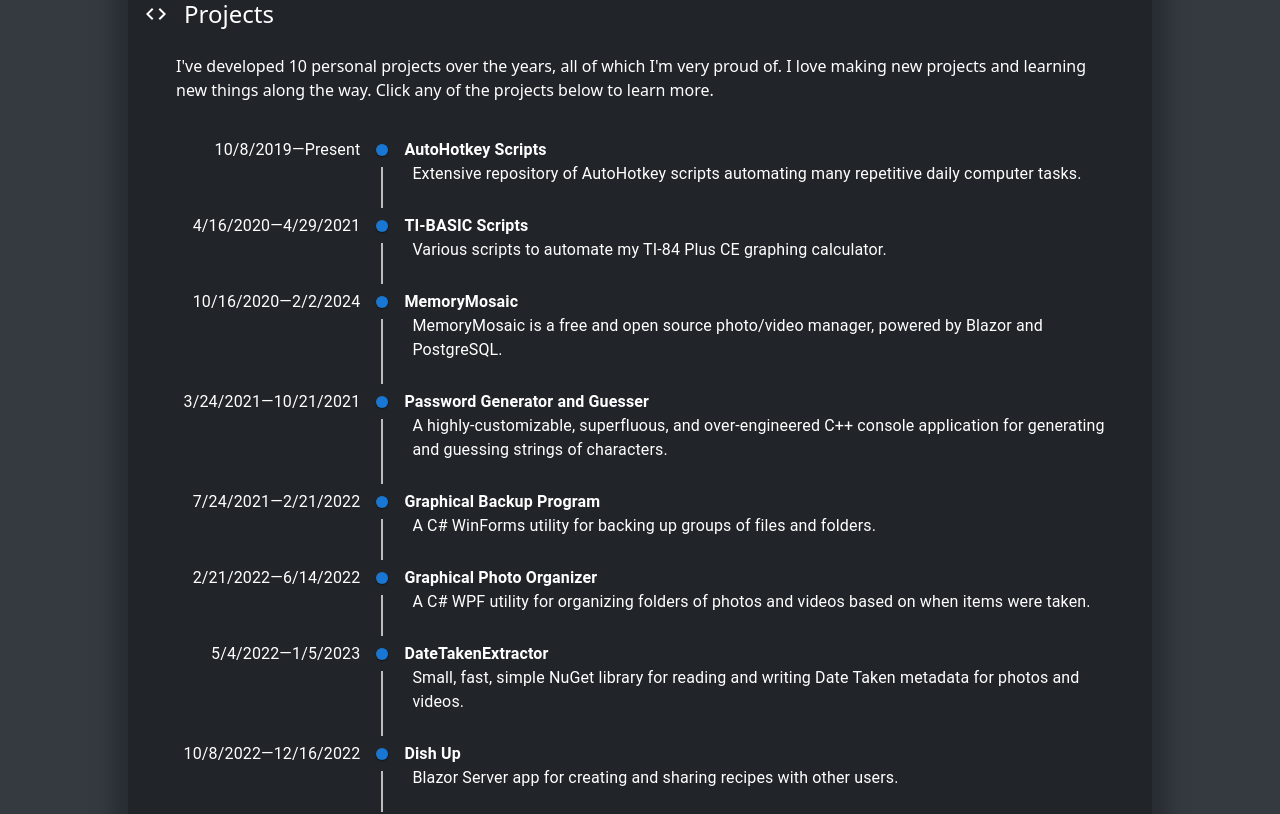
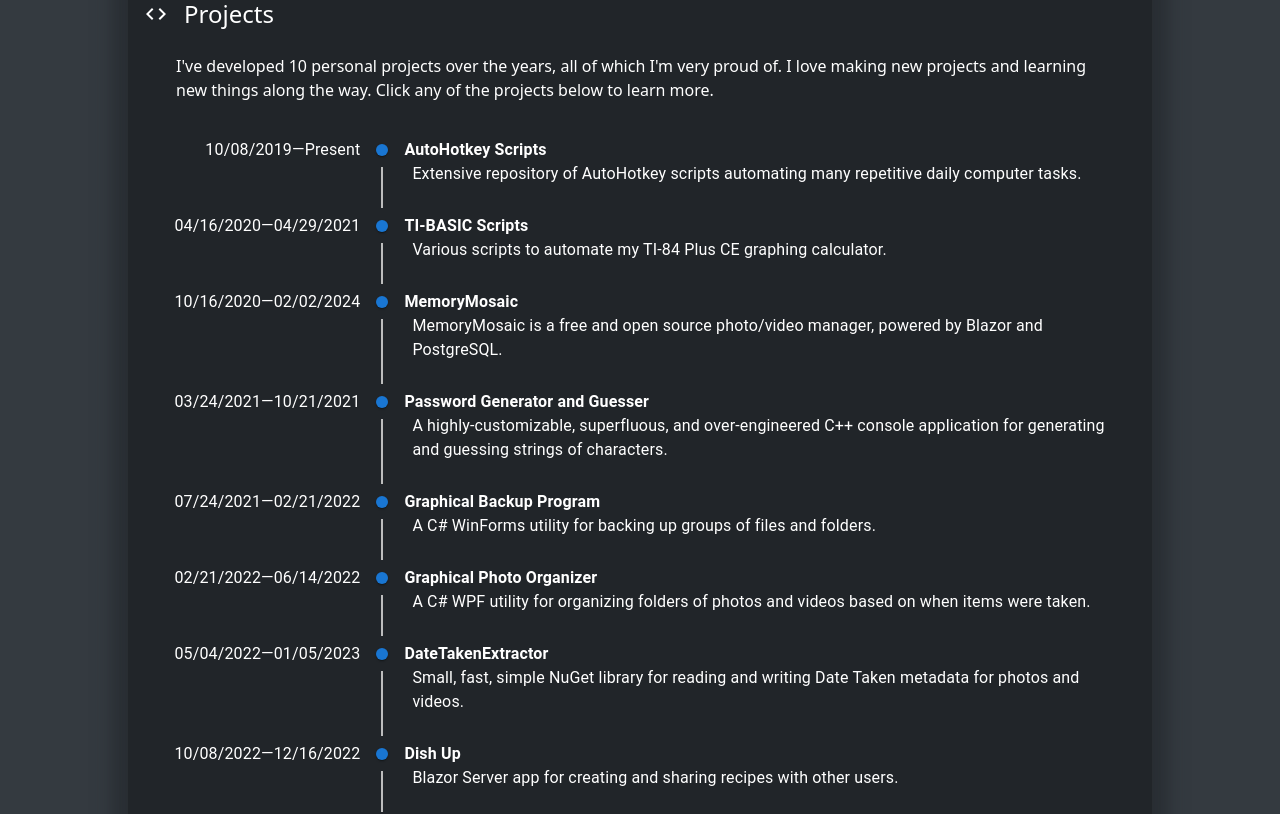
Before and after one commit to ellman12/Portfolio-New, a React (Vite) app: page / in a window 1280 px wide. Shown: the part 1720-2534 px from the top of the page. Built offline with nearby package versions, Linux system fonts and the light colour scheme.

Commit message:
Fix sizing and spacing of timeline and sections

```diff
--- a/src/components/Sections/Projects/ProjectDisplay.tsx
+++ b/src/components/Sections/Projects/ProjectDisplay.tsx
@@ -13,12 +13,18 @@ interface Props {
 const ProjectDisplay: FC<Props> = ({project, lastItem}) => {
     const [expanded, setExpanded] = useState(false);
 
+    const dateOptions: Intl.DateTimeFormatOptions = {
+        day: "2-digit",
+        month: "2-digit",
+        year: "numeric"
+    };
+
     return (
         <div onClick={() => setExpanded(!expanded)}>
             <ScrollOnceAnimation>
-                {!expanded && <SectionTimelineItem startDate={project.startDate.toLocaleDateString()} endDate={project.endDate?.toLocaleDateString() ?? "Present"} title={project.name} color="primary" lastItem={lastItem} expanded={expanded}>
+                {!expanded && <SectionTimelineItem startDate={project.startDate.toLocaleDateString(undefined, dateOptions)} endDate={project.endDate?.toLocaleDateString(undefined, dateOptions) ?? "Present"} title={project.name} color="primary" lastItem={lastItem} expanded={expanded}>
 					<div className={`flex flex-col gap-4`}>
-						<div dangerouslySetInnerHTML={{__html: project.briefDesc}}/>
+						<div className="text-sm md:text-base" dangerouslySetInnerHTML={{__html: project.briefDesc}}/>
 					</div>
 				</SectionTimelineItem>}
             </ScrollOnceAnimation>
--- a/src/components/Sections/Section.tsx
+++ b/src/components/Sections/Section.tsx
@@ -9,7 +9,7 @@ interface Props {
 
 const Section: FC<Props> = ({icon, title, children}) => {
     return (
-        <section id={title.toLowerCase().replace(' ', '-')} className="border-t-2 border-white px-4 pt-4 pb-8 flex flex-col">
+        <section id={title.toLowerCase().replace(' ', '-')} className="border-t-2 border-white px-1 md:px-2 lg:px-4 pt-4 pb-8 flex flex-col">
             <div className="flex flex-row items-center gap-4 mb-6">
                 {icon}
                 <H2>{title}</H2>
--- a/src/components/Timeline/SectionTimelineItem.tsx
+++ b/src/components/Timeline/SectionTimelineItem.tsx
@@ -16,7 +16,7 @@ const SectionTimelineItem: FC<Props> = ({startDate, endDate, title, expanded = f
     return (
         <TimelineItem className={`${expanded ? "my-4" : ""}`}>
             {!expanded && <TimelineOppositeContent>
-				<div className="inline-flex flex-row items-center flex-wrap sm:flex-nowrap">
+				<div className="inline-flex flex-row justify-end md:items-center flex-wrap md:flex-nowrap text-xs lg:text-base">
 					<span className="text-nowrap">{startDate}—</span>
 					<span className="text-nowrap">{endDate}</span>
 				</div>
@@ -27,9 +27,9 @@ const SectionTimelineItem: FC<Props> = ({startDate, endDate, title, expanded = f
 			</TimelineSeparator>}
             <TimelineContent>
                 <div className="mb-4">
-                    <p className="font-bold">{title}</p>
+                    <p className="font-bold text-sm md:text-base">{title}</p>
 
-                    <div className="pl-2">
+                    <div className="md:pl-2">
                         {children}
                     </div>
                 </div>
```
